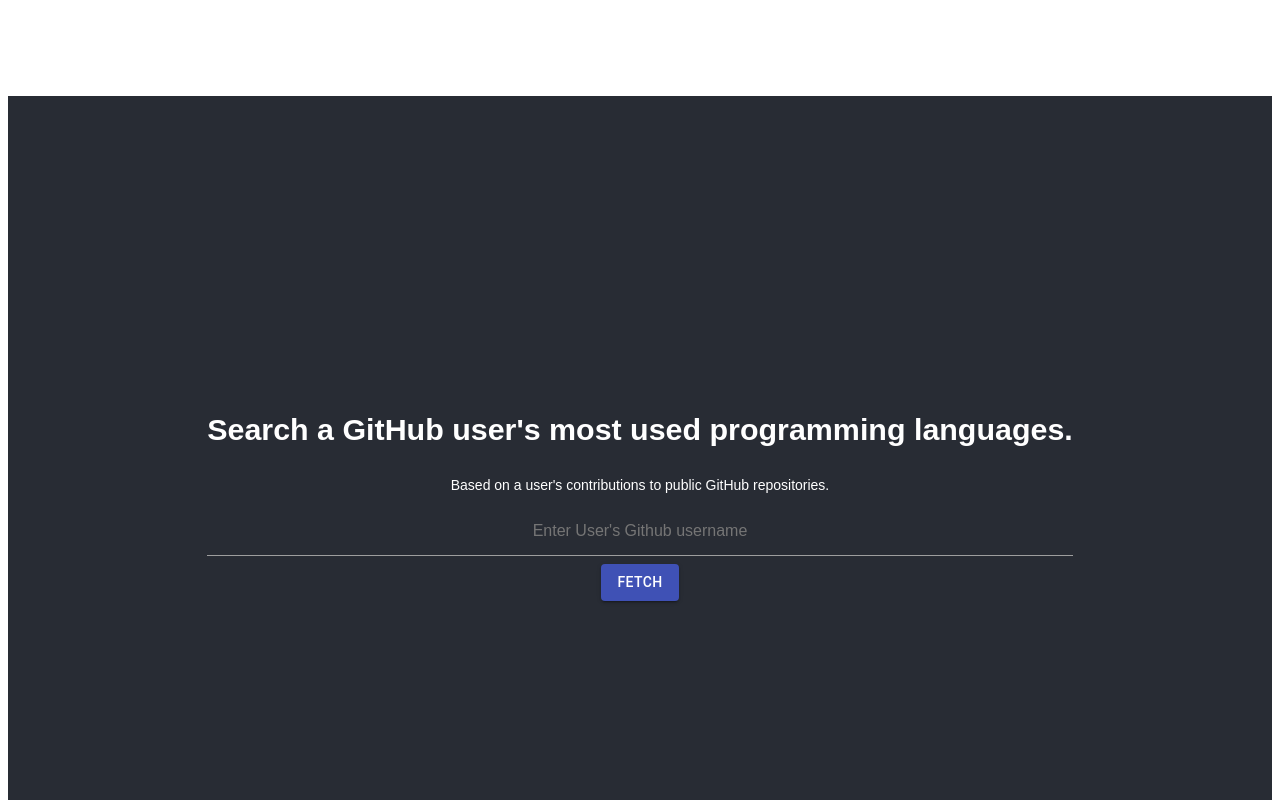
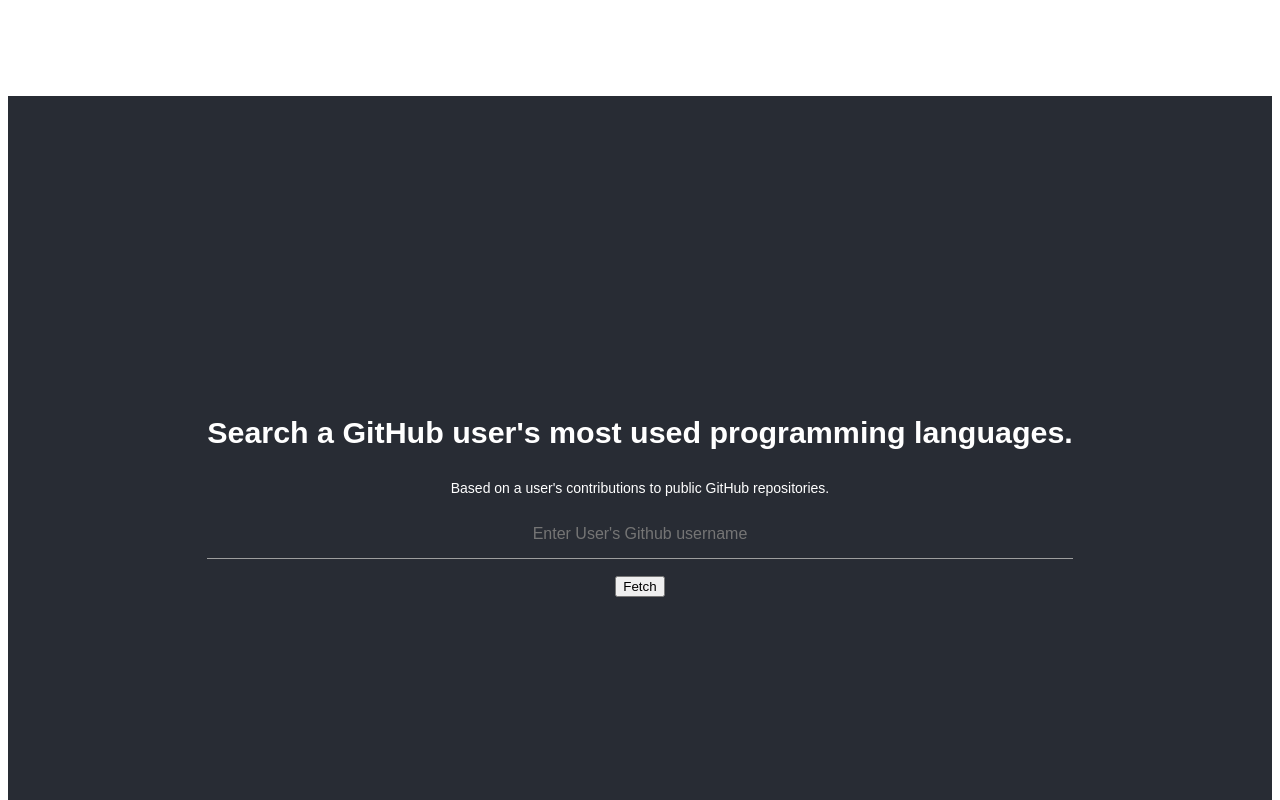
Before and after one commit to idkjay/code-lingual, a React (Create React App) app: page / in a window 1280 px wide. Shown: the top 800 px of the page. Built offline with nearby package versions, Linux system fonts and the light colour scheme; no server answers; the HTML template or start-up script is replaced by a standard one.

Commit message:
removed uncessary import

```diff
--- a/src/components/CodeLingual.js
+++ b/src/components/CodeLingual.js
@@ -1,7 +1,7 @@
 import React, { useState } from 'react';
 import './CodeLingual.scss';
 import PieChart from './PieChart';
-import Button from "@material-ui/core/Button";
+
 
 const CodeLingual = () => {
     const [username, setUsername] = useState("");
@@ -81,13 +81,13 @@
           value={username}
           onChange={handleChange}
         />
-        <Button
+        <button
             variant="contained"
             color="primary"
             onClick={fetchUser}
         >
             Fetch
-        </Button>
+        </button>
         <div>{errormsg}</div>
         <div>
           {languages.length > 0 && !fetching && (
```
Also changed, not shown: 1 other file (tests, documents, lock files or other folders).
